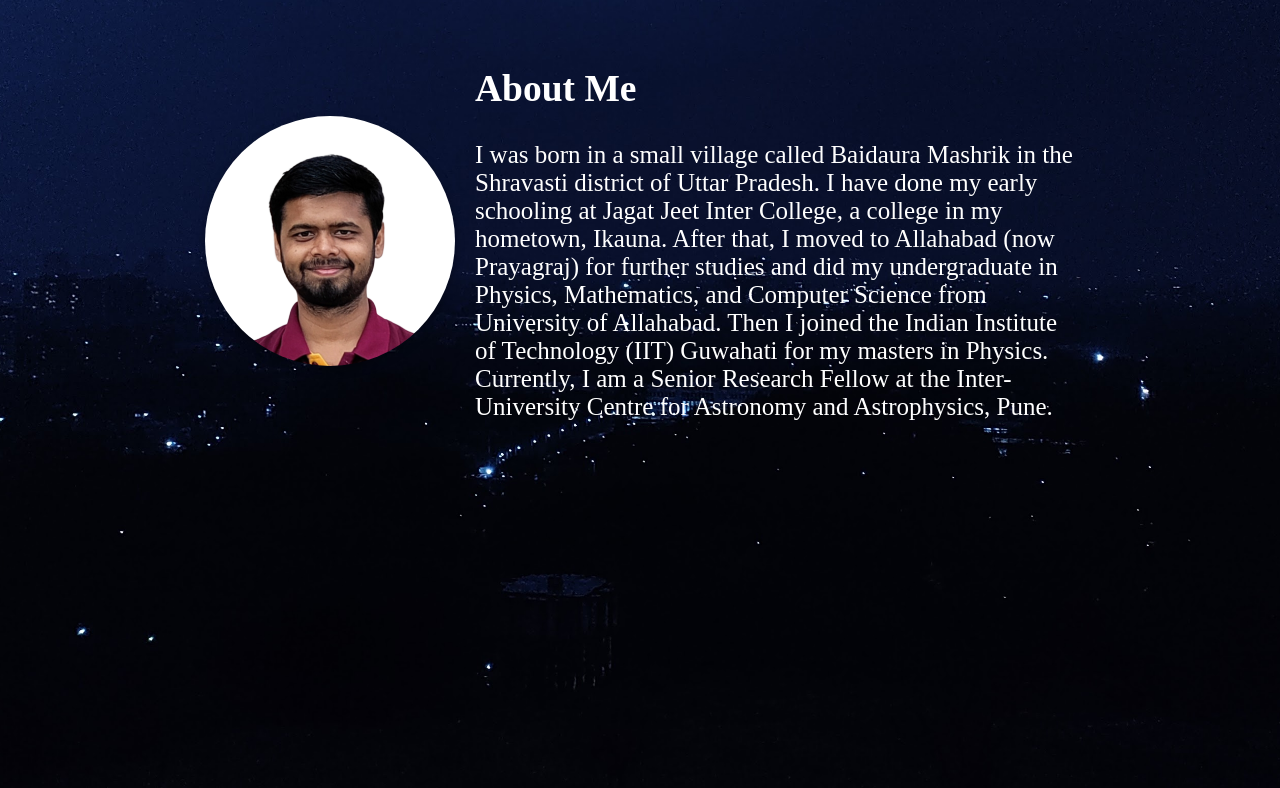
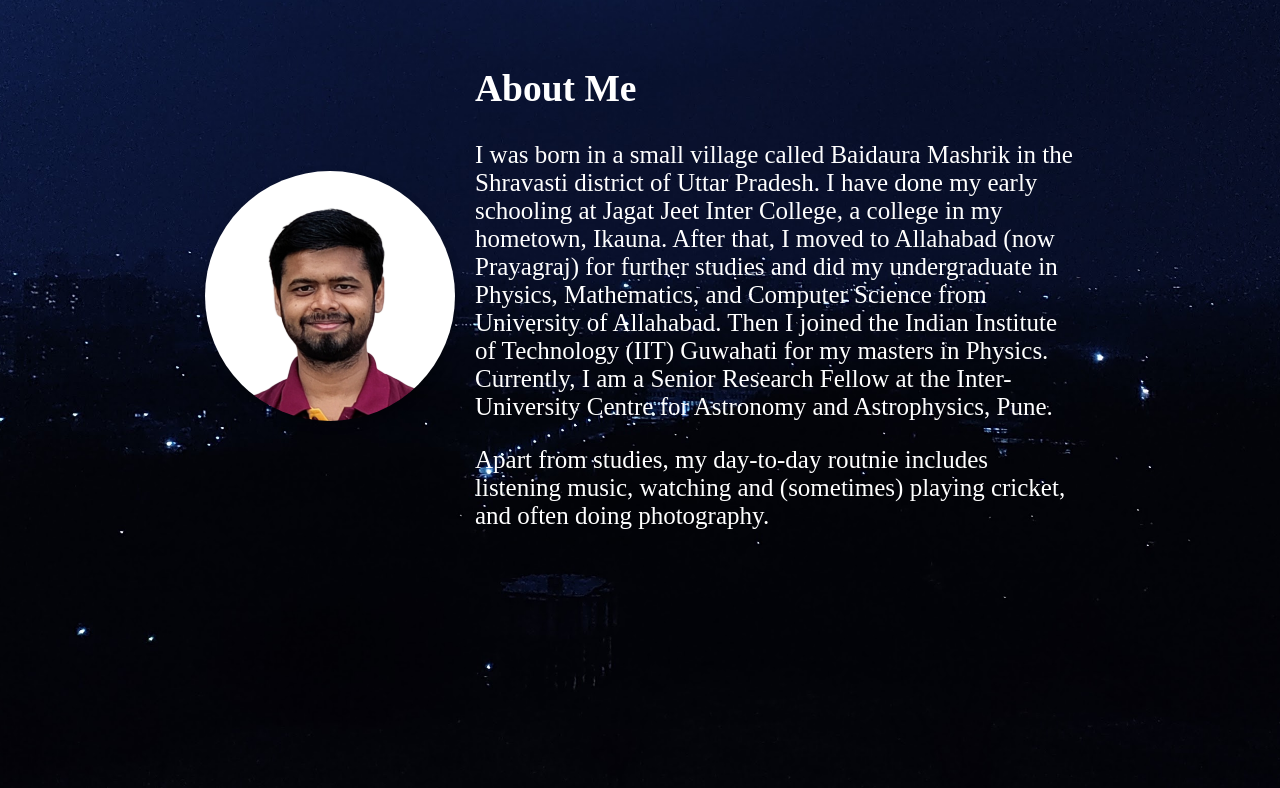
Before and after one commit to avinash-tiwari-at/avinash-tiwari-at.github.io, a Jekyll site: the page built from about.md, in a window 1280 px wide, cut to the strip 112-900 px from the top of the page. Built offline with Jekyll 4.4.1, drawn with Linux system fonts in a browser that asks for light colours.

Commit message:
Update about.md

```diff
--- a/about.md
+++ b/about.md
@@ -11,5 +11,8 @@ bodyClass: about
     <p>
       I was born in a small village called Baidaura Mashrik in the Shravasti district of Uttar Pradesh. I have done my early schooling at Jagat Jeet Inter College, a college in my hometown, Ikauna. After that, I moved to Allahabad (now Prayagraj) for further studies and did my undergraduate in Physics, Mathematics, and Computer Science from University of Allahabad. Then I joined the Indian Institute of Technology (IIT) Guwahati for my masters in Physics. Currently, I am a Senior Research Fellow at the Inter-University Centre for Astronomy and Astrophysics, Pune.
     </p>
+    <p>
+      Apart from studies, my day-to-day routnie includes listening music, watching and (sometimes) playing cricket, and often doing photography.
+    </p>
   </div>
 </div>
```
